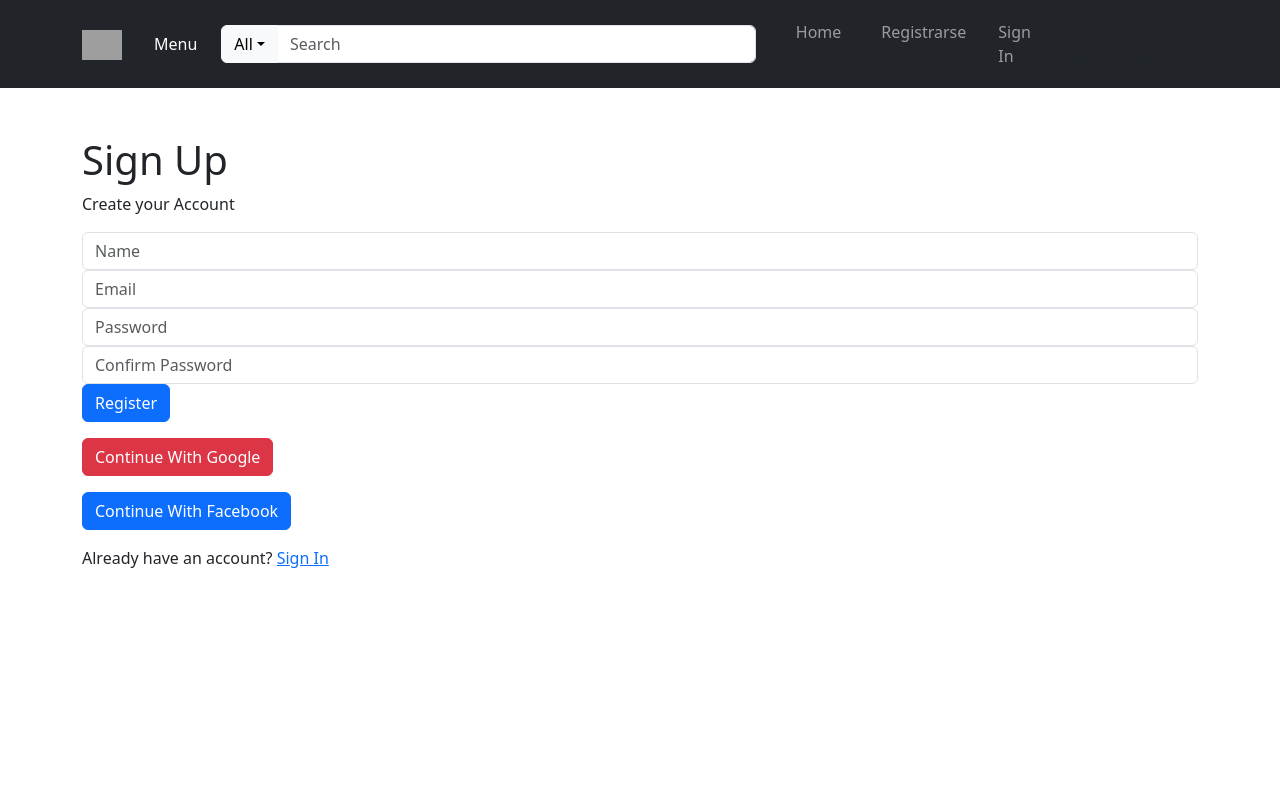
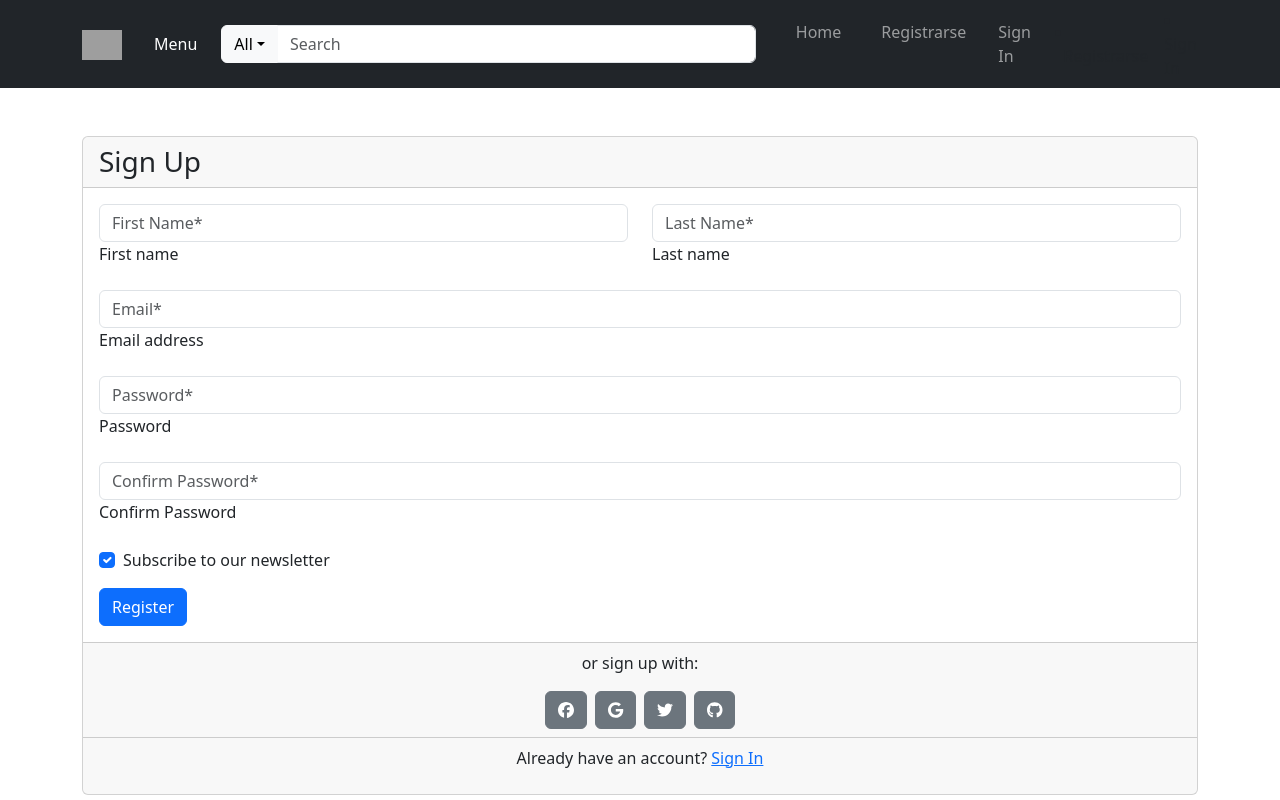
Before and after one commit to Alex670821/frontend, a React (Create React App) app: page /signup in a window 1280 px wide. Built offline with nearby package versions, Linux system fonts and the light colour scheme; grey boxes are pictures that could not be loaded.

Commit message:
configuracion modelo autenticación

```diff
--- a/src/containers/Signup.js
+++ b/src/containers/Signup.js
@@ -3,122 +3,195 @@ import { Link, Redirect } from 'react-router-dom';
 import { connect } from 'react-redux';
 import { signup } from '../actions/auth';
 import axios from 'axios';
+import { FontAwesomeIcon } from '@fortawesome/react-fontawesome';
+import { faFacebookF, faGoogle, faGithub, faTwitter, faFacebook } from '@fortawesome/free-brands-svg-icons';
 
 const Signup = ({ signup, isAuthenticated }) => {
     const [accountCreated, setAccountCreated] = useState(false);
     const [formData, setFormData] = useState({
-        name: '',
+        first_name: '',
+        last_name: '',
         email: '',
         password: '',
         re_password: ''
     });
 
-    const { name,email, password, re_password } = formData;
+    const { first_name, last_name, email, password, re_password } = formData;
 
     const onChange = e => setFormData({ ...formData, [e.target.name]: e.target.value });
 
     const onSubmit = e => {
         e.preventDefault();
 
-        if(password === re_password){
-          signup(name, email, password, re_password);
+        if (password === re_password) {
+            signup(first_name, last_name, email, password, re_password);
             setAccountCreated(true);
         }
-
     };
 
     const continueWithGoogle = async () => {
         try {
-            const res = await axios.get(`${process.env.REACT_APP_API_URL}/auth/o/google-oauth2/?redirect_uri=${process.env.REACT_APP_API_URL}/google`)
+            const res = await axios.get(`${process.env.REACT_APP_API_URL}/auth/o/google-oauth2/?redirect_uri=${process.env.REACT_APP_API_URL}/google`);
 
             window.location.replace(res.data.authorization_url);
         } catch (err) {
-
+            console.error(err);
         }
     };
 
     const continueWithFacebook = async () => {
         try {
-            const res = await axios.get(`${process.env.REACT_APP_API_URL}/auth/o/facebook/?redirect_uri=${process.env.REACT_APP_API_URL}/facebook`)
+            const res = await axios.get(`${process.env.REACT_APP_API_URL}/auth/o/facebook/?redirect_uri=${process.env.REACT_APP_API_URL}/facebook`);
 
             window.location.replace(res.data.authorization_url);
         } catch (err) {
-
+            console.error(err);
         }
     };
 
     if (isAuthenticated) {
-        return <Redirect to='/' />
+        return <Redirect to='/' />;
     }
 
-    if(accountCreated){
-      return <Redirect to='/login' />
+    if (accountCreated) {
+        return <Redirect to='/login' />;
     }
 
     return (
         <div className='container mt-5'>
-            <h1>Sign Up</h1>
-            <p>Create your Account</p>
-            <form onSubmit={e => onSubmit(e)}>
-                <div className='form-group'>
+            <div className='card'>
+                <h3 className='card-header'>Sign Up</h3>
+                <div className='card-body'>
+                    <form onSubmit={onSubmit}>
+                        <div className='row mb-3'>
+                            <div className='col'>
+                                <div className='form-outline'>
                                     <input
+                                        type='text'
+                                        id='form3Example1'
                                         className='form-control'
-                        type='text'
-                        placeholder='Name'
-                        name='name'
-                        value={name}
-                        onChange={e => onChange(e)}
+                                        placeholder='First Name*'
+                                        name='first_name'
+                                        value={first_name}
+                                        onChange={onChange}
                                         required
                                     />
+                                    <label className='form-label' htmlFor='form3Example1'>
+                                        First name
+                                    </label>
                                 </div>
-                <div className='form-group'>
+                            </div>
+                            <div className='col'>
+                                <div className='form-outline'>
                                     <input
+                                        type='text'
+                                        id='form3Example2'
                                         className='form-control'
+                                        placeholder='Last Name*'
+                                        name='last_name'
+                                        value={last_name}
+                                        onChange={onChange}
+                                        required
+                                    />
+                                    <label className='form-label' htmlFor='form3Example2'>
+                                        Last name
+                                    </label>
+                                </div>
+                            </div>
+                        </div>
+
+                        <div className='form-outline mb-3'>
+                            <input
                                 type='email'
-                        placeholder='Email'
+                                id='form3Example3'
+                                className='form-control'
+                                placeholder='Email*'
                                 name='email'
                                 value={email}
-                        onChange={e => onChange(e)}
+                                onChange={onChange}
                                 required
                             />
+                            <label className='form-label' htmlFor='form3Example3'>
+                                Email address
+                            </label>
                         </div>
-                <div className='form-group'>
+
+                        <div className='form-outline mb-3'>
                             <input
+                                type='password'
+                                id='form3Example4'
                                 className='form-control'
-                        type='password'
-                        placeholder='Password'
+                                placeholder='Password*'
                                 name='password'
                                 value={password}
-                        onChange={e => onChange(e)}
+                                onChange={onChange}
                                 minLength='6'
                                 required
                             />
+                            <label className='form-label' htmlFor='form3Example4'>
+                                Password
+                            </label>
                         </div>
-                <div className='form-group'>
+
+                        <div className='form-outline mb-3'>
                             <input
+                                type='password'
+                                id='form3Example5'
                                 className='form-control'
-                        type='password'
-                        placeholder='Confirm Password'
+                                placeholder='Confirm Password*'
                                 name='re_password'
                                 value={re_password}
-                        onChange={e => onChange(e)}
+                                onChange={onChange}
                                 minLength='6'
                                 required
                             />
+                            <label className='form-label' htmlFor='form3Example5'>
+                                Confirm Password
+                            </label>
                         </div>
-                <button className='btn btn-primary' type='submit'>Register</button>
+
+                        <div className='form-check mb-3'>
+                            <input
+                                className='form-check-input'
+                                type='checkbox'
+                                value=''
+                                id='form2Example33'
+                                defaultChecked
+                            />
+                            <label className='form-check-label' htmlFor='form2Example33'>
+                                Subscribe to our newsletter
+                            </label>
+                        </div>
+
+                        <button type='submit' className='btn btn-primary btn-block'>
+                            Register
+                        </button>
                     </form>
-            <button className='btn btn-danger mt-3' onClick={continueWithGoogle}>
-                Continue With Google
+                </div>
+                <div className='card-footer text-center'>
+                    <p>or sign up with:</p>
+                    <button className='btn btn-secondary btn-floating mx-1'>
+                    <FontAwesomeIcon icon={faFacebook} />
                     </button>
-            <br />
-            <button className='btn btn-primary mt-3' onClick={continueWithFacebook}>
-                Continue With Facebook
+
+                    <button className='btn btn-secondary btn-floating mx-1'>
+                    <FontAwesomeIcon icon={faGoogle} />
                     </button>
-            <p className='mt-3'>
+
+                    <button className='btn btn-secondary btn-floating mx-1'>
+                    <FontAwesomeIcon icon={faTwitter} />
+                    </button>
+
+                    <button className='btn btn-secondary btn-floating mx-1'>
+                    <FontAwesomeIcon icon={faGithub} />
+                    </button>
+                </div>
+                <div className='card-footer text-center'>
+                    <p>
                         Already have an account? <Link to='/login'>Sign In</Link>
                     </p>
-
+                </div>
+            </div>
         </div>
     );
 };
```
Lines whose indentation alone changed are shown as unchanged.
